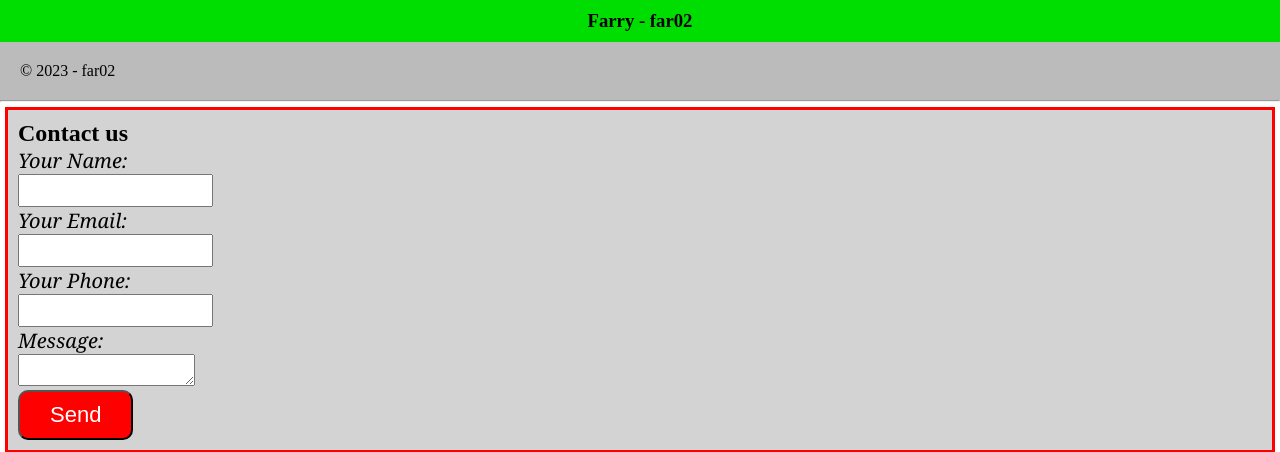
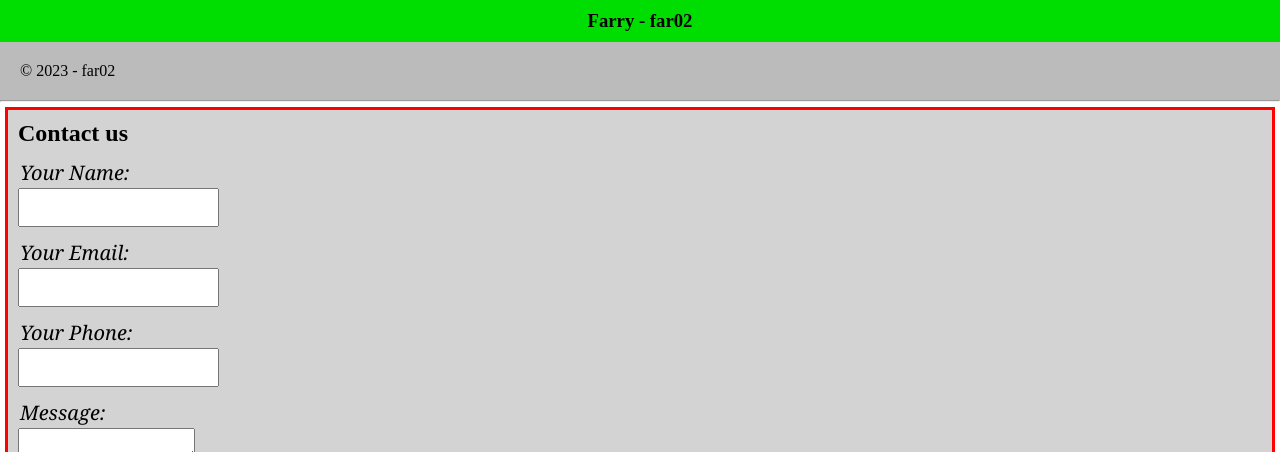
Before and after one commit to far02/far, a plain HTML site: page index.html in a window 1280 px wide. Shown: the top 452 px of the page. Drawn offline with Linux system fonts and the light colour scheme.

Commit message:
Update index.html

```diff
--- a/index.html
+++ b/index.html
@@ -26,9 +26,11 @@
                 font-size: 20px;
                 font-style: italic;
                 font-family: Georgia;
+                margin-top: 10px;
+                padding: 2px;
             }
             input {
-                padding: 7px;
+                padding: 10px;
             }
             button {
                 padding: 10px 30px;
```
